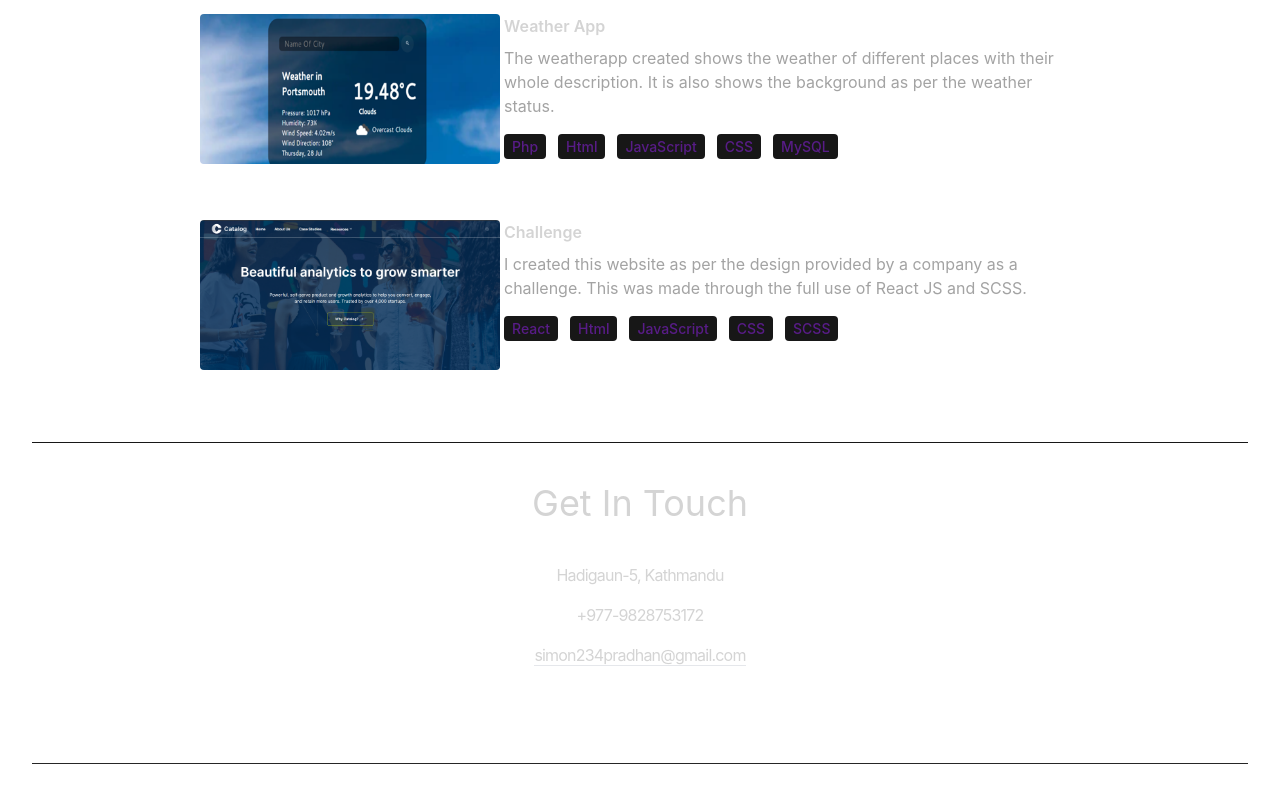
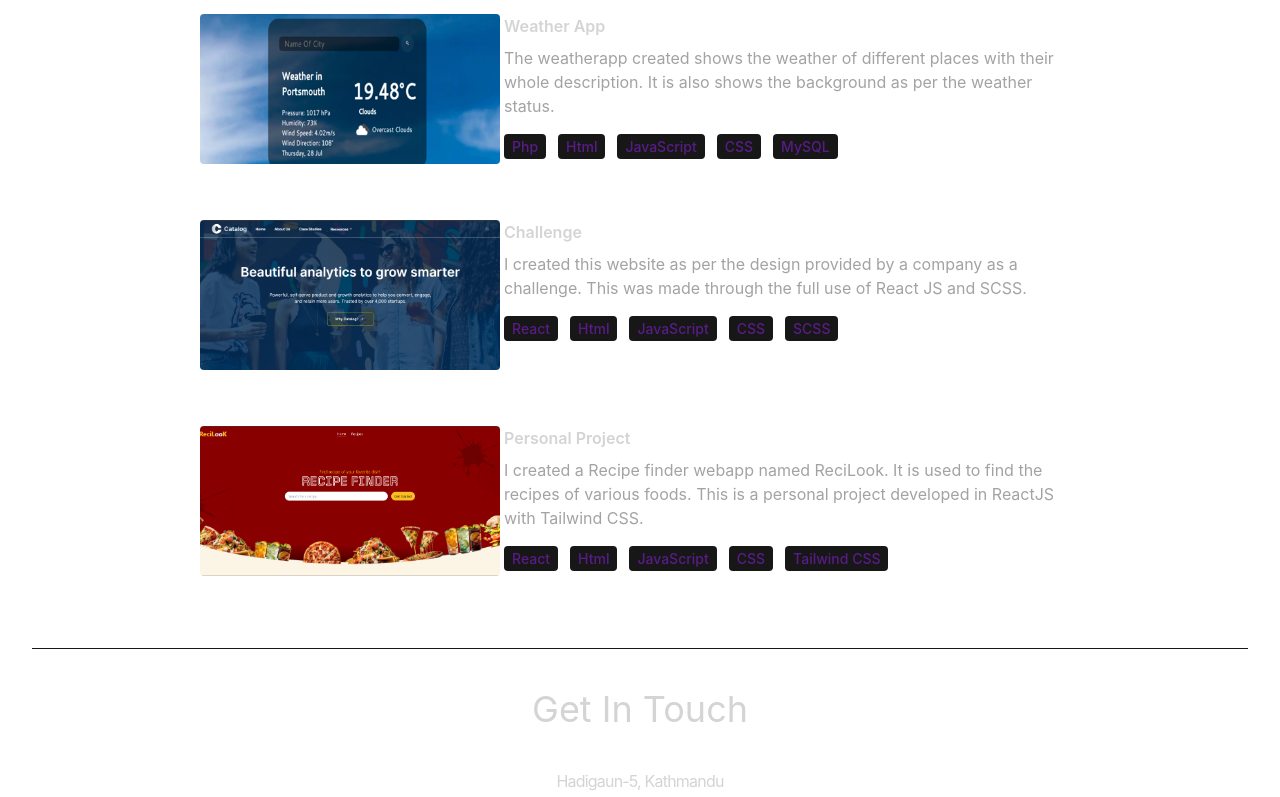
Before and after one commit to SimonPradhan/PortfolioReact, a React (Vite) app: page / in a window 1280 px wide. Shown: the part 1450-2247 px from the top of the page. Before the commit the page ends 2214 px from the top, so only its background shows below. Built offline with nearby package versions, Linux system fonts and the light colour scheme.

Commit message:
added: new project(recilook)

```diff
--- a/src/pages/Project.jsx
+++ b/src/pages/Project.jsx
@@ -2,6 +2,7 @@ import React from 'react'
 import EaseEvent from '../assets/EaseEvent.png'
 import Weatherapp from '../assets/weatherapp.png'
 import InternChallenge from '../assets/InternshipChallenge.png'
+import ReciLook from '../assets/ReciLook.png'
 import {motion} from 'framer-motion'
 
 export default function  () {
@@ -86,6 +87,30 @@ export default function  () {
             <span className="mr-3 rounded bg-neutral-900 px-2 py-1 text-sm font-medium text-purple-900">SCSS</span>
             </motion.div>
         </div>
+        <div className="mb-8 flex flex-wrap lg:justify-center">
+            <motion.div
+            whileInView={{ opacity: 1, x: 0}}
+            initial= {{ opacity: 0, x: -100}}
+            transition={{ duration: 1}}
+             className="w-full lg:w-1/4">
+            <a href="https://reci-look.vercel.app/" target="_blank" rel="noreferrer">
+            <img src={ReciLook} style={{ width: '300px', height: '150px', objectFit: 'cover' }}  className="mb-6 rounded" alt="image-recilook" />
+            </a>
+            </motion.div>
+            <motion.div
+              whileInView={{ opacity: 1, x: 0}}
+              initial= {{ opacity: 0, x: 100}}
+              transition={{ duration: 1}}
+             className="w-full max-w-xl lg:w-3/4">
+            <h6 className="mb-2 font-semibold">Personal Project</h6>
+            <p className="mb-4 text-neutral-400">I created a Recipe finder webapp named ReciLook. It is used to find the recipes of various foods. This is a personal project developed in ReactJS with Tailwind CSS. </p>
+            <span className="mr-3 rounded bg-neutral-900 px-2 py-1 text-sm font-medium text-purple-900">React</span>
+            <span className="mr-3 rounded bg-neutral-900 px-2 py-1 text-sm font-medium text-purple-900">Html</span>
+            <span className="mr-3 rounded bg-neutral-900 px-2 py-1 text-sm font-medium text-purple-900">JavaScript</span>
+            <span className="mr-3 rounded bg-neutral-900 px-2 py-1 text-sm font-medium text-purple-900">CSS</span>
+            <span className="mr-3 rounded bg-neutral-900 px-2 py-1 text-sm font-medium text-purple-900">Tailwind CSS</span>
+            </motion.div>
+        </div>
     </div>
   )
 }
```
Also changed, not shown: src/assets/ReciLook.png (added).
